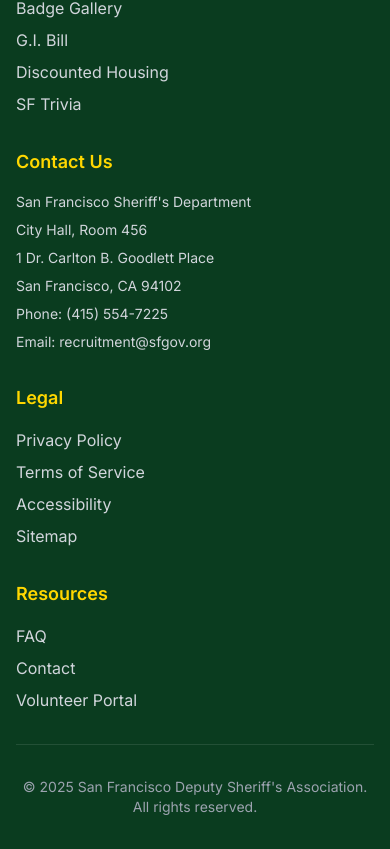
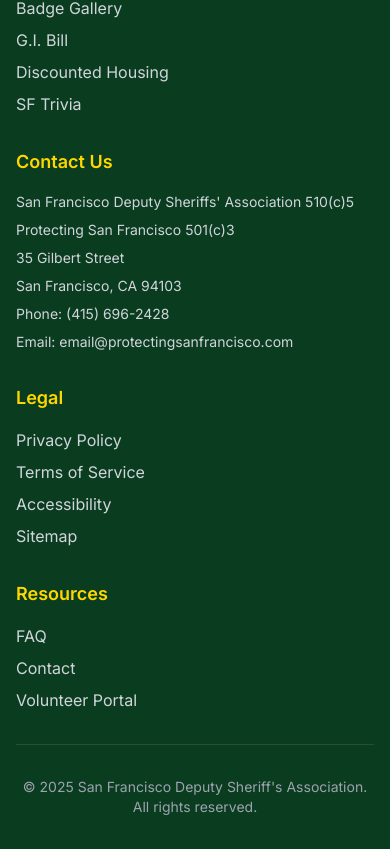
Before and after one commit to Cobra4152020/sfdsa-ai-recruiter-v3, a Next.js app: page / in a window 390 px wide. Shown: the part 7527-8376 px from the top of the page. Built offline with nearby package versions, Linux system fonts and the light colour scheme; no server answers.

Commit message:
feat: update footer contact info with new details
Change organization name, address, ZIP, phone, and email.

Co-authored-by: SFDSA <79416181+Cobra4152020@users.noreply.github.com>

```diff
--- a/components/improved-footer.tsx
+++ b/components/improved-footer.tsx
@@ -111,18 +111,18 @@ export function ImprovedFooter({ className }: ImprovedfooterProps = {}) {
           <div className="col-span-1">
             <h3 className="text-lg font-semibold mb-4 text-[#FFD700]">Contact Us</h3>
             <address className="not-italic text-sm text-gray-300 space-y-2">
-              <p>San Francisco Sheriff's Department</p>
-              <p>City Hall, Room 456</p>
-              <p>1 Dr. Carlton B. Goodlett Place</p>
-              <p>San Francisco, CA 94102</p>
+              <p>San Francisco Deputy Sheriffs' Association 510(c)5</p>
+              <p>Protecting San Francisco 501(c)3</p>
+              <p>35 Gilbert Street</p>
+              <p>San Francisco, CA 94103</p>
               <p className="mt-2">
-                <a href="tel:+14155547225" className="hover:text-white transition-colors">
-                  Phone: (415) 554-7225
+                <a href="tel:+14156962428" className="hover:text-white transition-colors">
+                  Phone: (415) 696-2428
                 </a>
               </p>
               <p>
-                <a href="mailto:recruitment@sfgov.org" className="hover:text-white transition-colors">
-                  Email: recruitment@sfgov.org
+                <a href="mailto:email@protectingsanfrancisco.com" className="hover:text-white transition-colors">
+                  Email: email@protectingsanfrancisco.com
                 </a>
               </p>
             </address>
```
